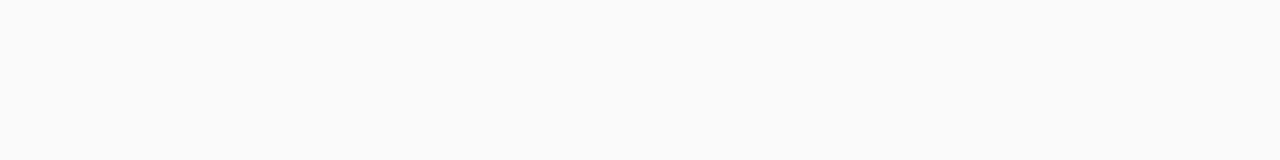
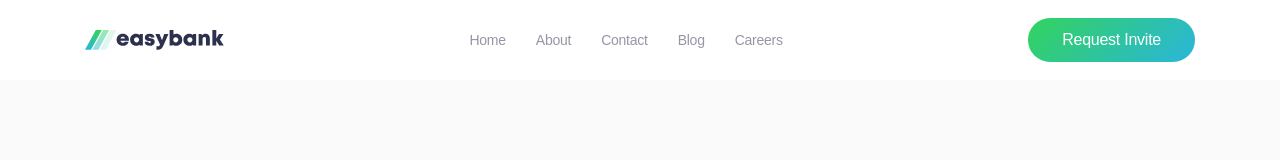
Before and after one commit to ammoriddin/easy-bank, a plain HTML site: page index.html in a window 1280 px wide. Drawn offline with Linux system fonts and the light colour scheme.

Commit message:
Add site header

```diff
--- a/css/styles.css
+++ b/css/styles.css
@@ -4,7 +4,7 @@
   --black: #2d314d;
   --grey: #9597a5;
 
-  -gredient: linear-gradient(135deg, #33d35e 0%, #2ab6d9 99.58%);
+  --gradient: linear-gradient(135deg, #33d35e 0%, #2ab6d9 99.58%);
 }
 
 
@@ -95,10 +95,122 @@ select:-webkit-autofill:focus {
 }
 
 
+/* Logo */
+.logo {
+  display: flex;
+}
+
+.logo:hover {
+  opacity: .8;
+}
+
+.logo:active {
+  opacity: .6;
+}
+
+.logo__img {
+  width: 139px;
+  height: 20px;
+  object-fit: contain;
+}
+
+
+/* Sitenav */
+.sitenav__list {
+  display: flex;
+  align-items: center;
+  padding: 0;
+  margin: 0;
+  list-style: none;
+  font-size: 14px;
+  line-height: normal;
+}
+
+.sitenav__item:not(:last-child) {
+  margin-right: 30px;
+}
+
+.sitenav__link {
+  display: block;
+  position: relative;
+  padding-top: 32px;
+  padding-bottom: 32px;
+  text-decoration: none;
+  color: var(--grey);
+  transition: color .3s ease;
+}
+
+.sitenav__link::after {
+  content: "";
+  position: absolute;
+  left: 0;
+  bottom: 0;
+  width: 0;
+  height: 4px;
+  background-image: var(--gradient);
+  transition: width .3s cubic-bezier(0.175, 0.885, 0.32, 1.275);
+}
+
+.sitenav__link:hover::after {
+  width: 100%;
+}
+
+.sitenav__link:hover {
+  color: var(--black);
+}
+
+
 /* MAIN-CONTENT */
 .main-content {
   flex-grow: 1;
 }
+
+
+/* Button */
+.button {
+  position: relative;
+  display: inline-block;
+  padding: 8px 34px;
+  border: 0;
+  border-radius: 22px;
+  font-weight: 14;
+  line-height: 28px;
+  font-weight: 500;
+  background-image: var(--gradient);
+  color: #fff;
+  text-decoration: none;
+  cursor: pointer;
+  white-space: nowrap;
+  transition: opacity .3s ease;
+}
+
+.button:hover::after {
+  content: "";
+  position: absolute;
+  left: 0;
+  bottom: 0;
+  height: 100%;
+  width: 100%;
+  border-radius: 22px;
+  background-color: rgba(255, 255, 255, 0.4);
+}
+
+.button:active {
+  transform: translateY(2px);
+}
+
+
+/* Sitenav */
+.site-header {
+  background-color: #fff;
+}
+
+.site-header-container {
+  display: flex;
+  justify-content: space-between;
+  align-items: center;
+}
+
 
 @media
 only screen and (-webkit-min-device-pixel-ratio: 2),
--- a/index.html
+++ b/index.html
@@ -12,7 +12,27 @@
 </head>
 <body>
 
+  <!-- Site-Header -->
+  <header class="site-header">
+    <div class="site-header-container container">
+      <a class="logo" href="./index.html">
+        <img class="logo__img" src="./img/logo.svg" alt="Easybank logo" width="139" height="20">
+      </a>
 
+      <!-- Sitenav -->
+      <nav class="sitenav">
+        <ul class=" sitenav__list">
+          <li class="sitenav__item"><a class="sitenav__link" href="#">Home</a></li>
+          <li class="sitenav__item"><a class="sitenav__link" href="#">About</a></li>
+          <li class="sitenav__item"><a class="sitenav__link" href="#">Contact</a></li>
+          <li class="sitenav__item"><a class="sitenav__link" href="#">Blog</a></li>
+          <li class="sitenav__item"><a class="sitenav__link" href="#">Careers</a></li>
+        </ul>
+      </nav>
+
+      <a class="button" href="#">Request Invite</a>
+    </div>
+  </header>
 
   <script src="js/main.js"></script>
 </body>
```
Also changed, not shown: img/logo.svg (added).
